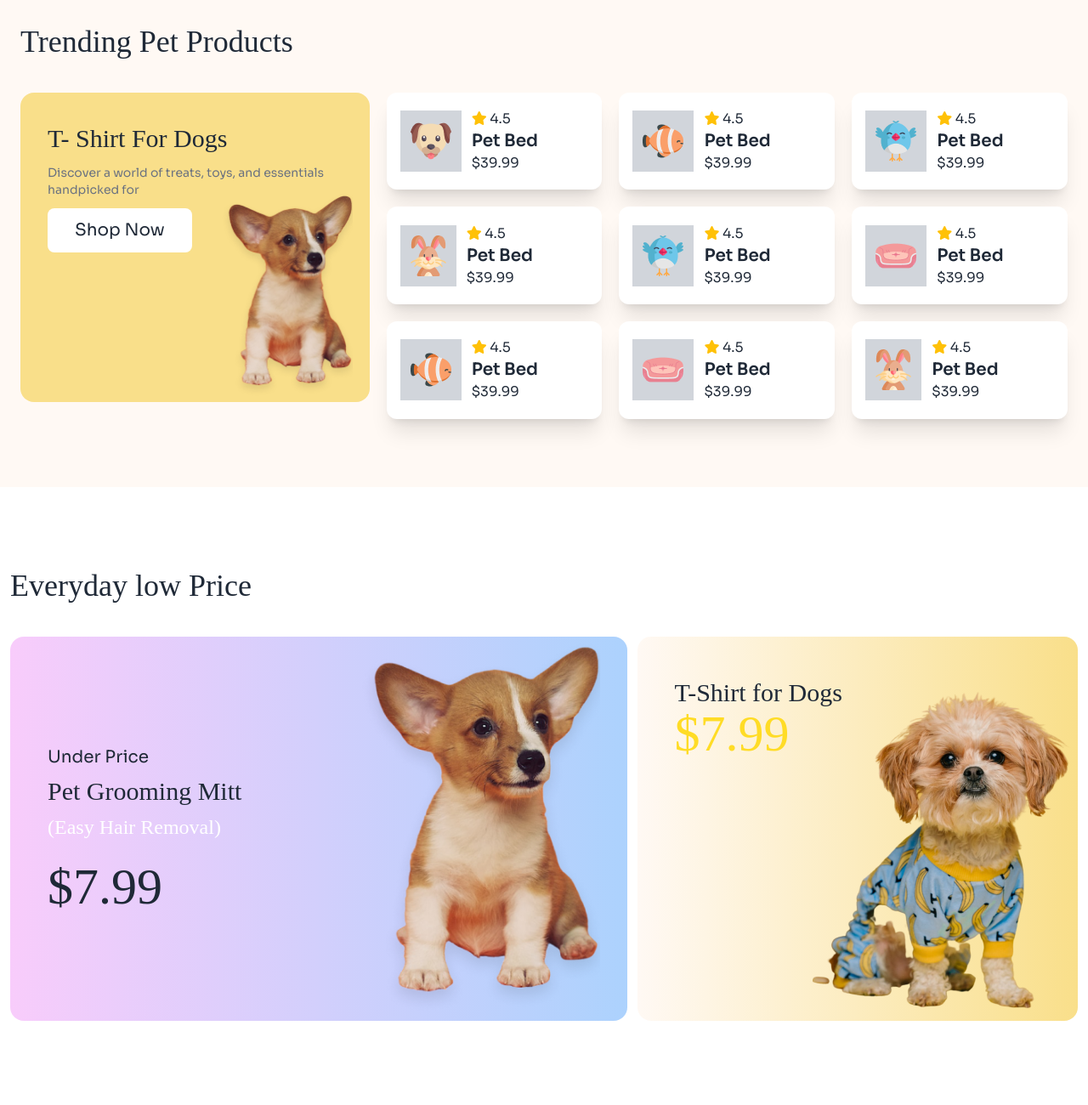
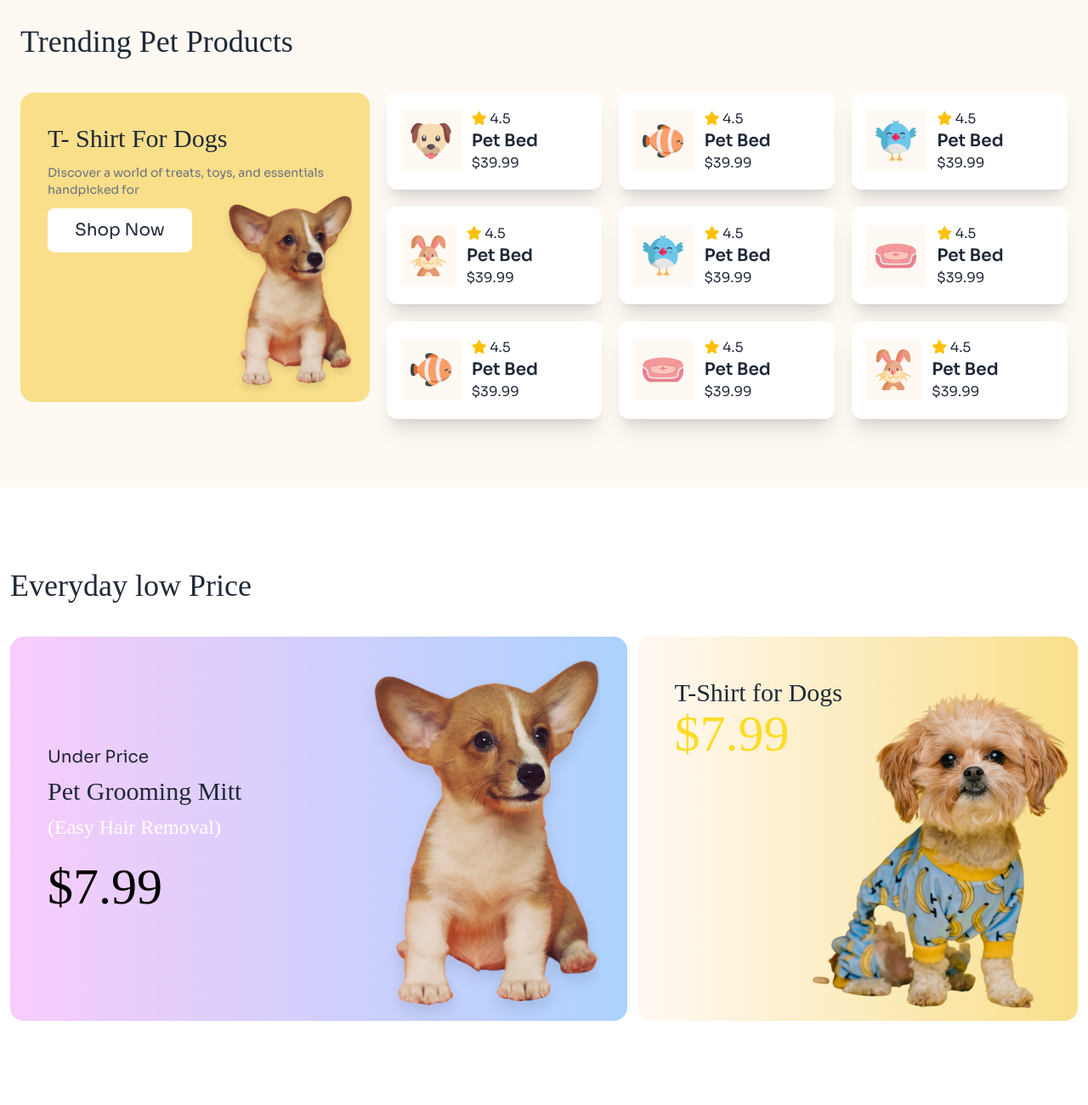
Before and after one commit to sabbir804/Brows-4-Pets, a plain HTML site: page index.html in a window 1280 px wide. Shown: the part 1540-2840 px from the top of the page at 85% size. Drawn offline with nearby package versions, Linux system fonts and the light colour scheme; a web font is replaced by a local one.

Commit message:
checked all

```diff
--- a/index.html
+++ b/index.html
@@ -253,7 +253,7 @@
 
             <div class="flex items-center max-w-64 rounded-xl bg-white shadow-xl pl-4">
               <figure>
-                <img class="bg-gray-300 p-3 mr-3 w-fit"
+                <img class="bg-bg-color p-3 mr-3 w-fit"
                   src="assets/dog-cartoon.png"
                   alt="Movie" />
               </figure>
@@ -267,7 +267,7 @@
 
             <div class="flex items-center max-w-64 rounded-xl bg-white shadow-xl pl-4">
               <figure>
-                <img class="bg-gray-300 p-3 mr-3"
+                <img class="bg-bg-color p-3 mr-3"
                   src="assets/fish-cartoon.png"
                   alt="Movie" />
               </figure>
@@ -281,7 +281,7 @@
 
           <div class="flex items-center max-w-64 rounded-xl bg-white shadow-xl pl-4">
             <figure>
-              <img class="bg-gray-300 p-3 mr-3"
+              <img class="bg-bg-color p-3 mr-3"
                 src="assets/bird-cartoon.png"
                 alt="Movie" />
             </figure>
@@ -294,7 +294,7 @@
 
           <div class="flex items-center max-w-64 rounded-xl bg-white shadow-xl pl-4">
             <figure>
-              <img class="bg-gray-300 p-3 mr-3"
+              <img class="bg-bg-color p-3 mr-3"
                 src="assets/rabbit-cartoon.png"
                 alt="Movie" />
             </figure>
@@ -307,7 +307,7 @@
 
           <div class="flex items-center max-w-64 rounded-xl bg-white shadow-xl pl-4">
             <figure>
-              <img class="bg-gray-300 p-3 mr-3"
+              <img class="bg-bg-color p-3 mr-3"
                 src="assets/bird-cartoon.png"
                 alt="Movie" />
             </figure>
@@ -320,7 +320,7 @@
 
           <div class="flex items-center max-w-64 rounded-xl bg-white shadow-xl pl-4">
             <figure>
-              <img class="bg-gray-300 p-3 mr-3"
+              <img class="bg-bg-color p-3 mr-3"
                 src="assets/pet-couch.png"
                 alt="Movie" />
             </figure>
@@ -333,7 +333,7 @@
 
           <div class="flex items-center max-w-64 rounded-xl bg-white shadow-xl pl-4">
             <figure>
-              <img class="bg-gray-300 p-3 mr-3"
+              <img class="bg-bg-color p-3 mr-3"
                 src="assets/fish-cartoon.png"
                 alt="Movie" />
             </figure>
@@ -346,7 +346,7 @@
 
           <div class="flex items-center max-w-64 rounded-xl bg-white shadow-xl pl-4">
             <figure>
-              <img class="bg-gray-300 p-3 mr-3"
+              <img class="bg-bg-color p-3 mr-3"
                 src="assets/pet-couch.png"
                 alt="Movie" />
             </figure>
@@ -359,7 +359,7 @@
 
           <div class="md:flex items-center max-w-64 rounded-xl bg-white shadow-xl pl-4 hidden">
             <figure>
-              <img class="bg-gray-300 p-3 mr-3"
+              <img class="bg-bg-color p-3 mr-3"
                 src="assets/rabbit-cartoon.png"
                 alt="Movie" />
             </figure>
@@ -393,8 +393,8 @@
             <span class="text-xl pt-32 hidden md:block">Under Price</span>
             <h4 class="text-3xl pt-10 md:pt-0 adlam-font">Pet Grooming Mitt</h4>
             <h5 class="text-2xl text-white adlam-font hidden md:block pb-6">(Easy Hair Removal)</h5>
-            <span class="text-6xl adlam-font ">$7.99</span>
-            <img class="absolute md:-top-5 top-11 md:right-8 right-2 md:w-80 w-60 " src="assets/cute-dog-mid-edited.png" alt="">
+            <span class="text-6xl adlam-font text-white md:text-black">$7.99</span>
+            <img class="absolute md:-top-1 top-11 md:right-8 right-2 md:w-80 w-60 " src="assets/cute-dog-mid-edited.png" alt="">
             </div>
           </div>
 
@@ -531,9 +531,9 @@
         <img class="w-96" src="assets/cute-pet-small-edited.png" alt="">
 
         <!-- news text -->
-        <div class="space-y-6">
-          <h3 class="adlam-font text-4xl">Get Pawsome News!</h3>
-          <p class=" text-gray-500 text-xl">Exclusive training tips, ticks, product deals and more.</p>
+        <div class="space-y-6 md:block flex  flex-col justify-center items-center">
+          <h3 class="adlam-font md:text-4xl text-3xl">Get Pawsome News!</h3>
+          <p class=" text-gray-500 text-xl text-center">Exclusive training tips, ticks, product deals and more.</p>
           <input class=" md:pr-64 pr-24 pl-4 py-3" type="email" placeholder="Enter Email....">
           <br>
           <button class="text-xl px-10 py-3 bg-primary-color rounded-lg">Subscribe</button>
```
